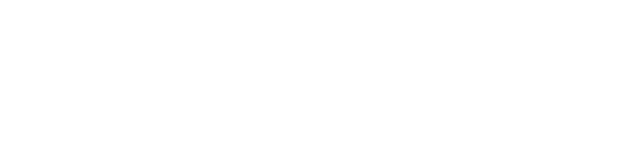
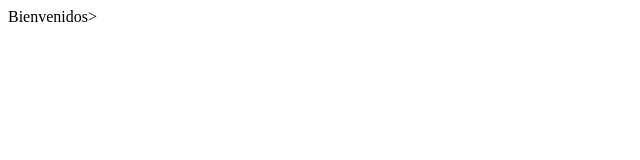
Before and after one commit to leidyjac/Repaso-Git-Hub, a plain HTML site: page index.html in a window 1280 px wide. Shown: the whole page, without its empty margins (0-640 px from the left). Drawn offline with Linux system fonts and the light colour scheme.

Commit message:
se agrega el titulo

```diff
--- a/index.html
+++ b/index.html
@@ -1,6 +1,6 @@
 <html>
 <head></head>
 
-<body></body>
+<body<h2>Bienvenidos</h2>></body>
 <foot></foot>
 </html>
```
